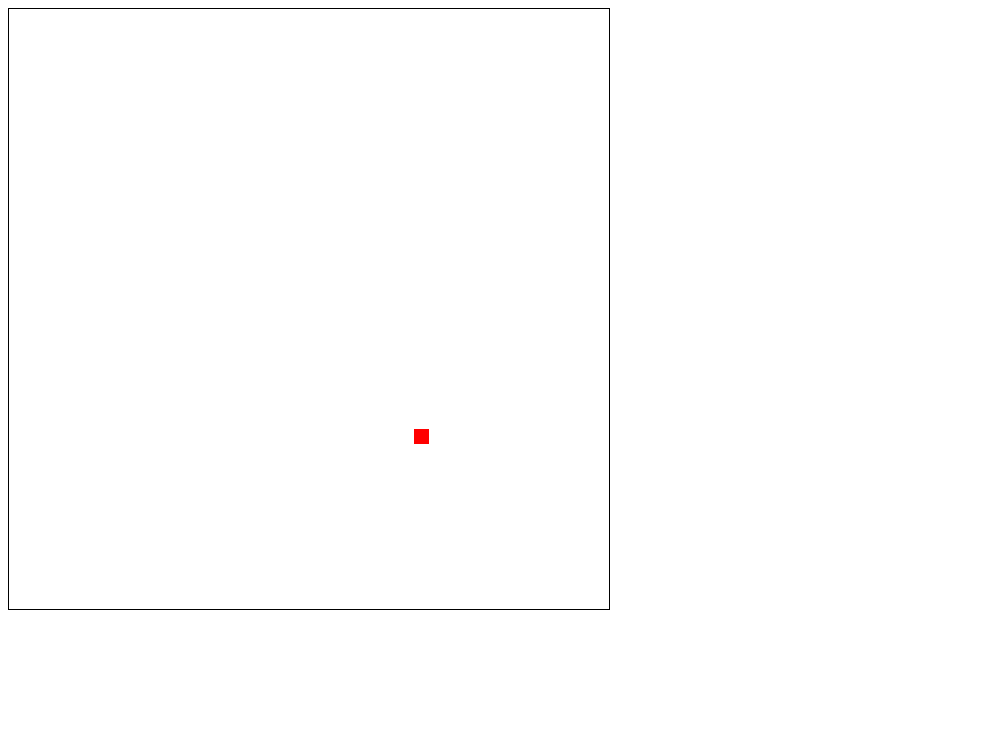
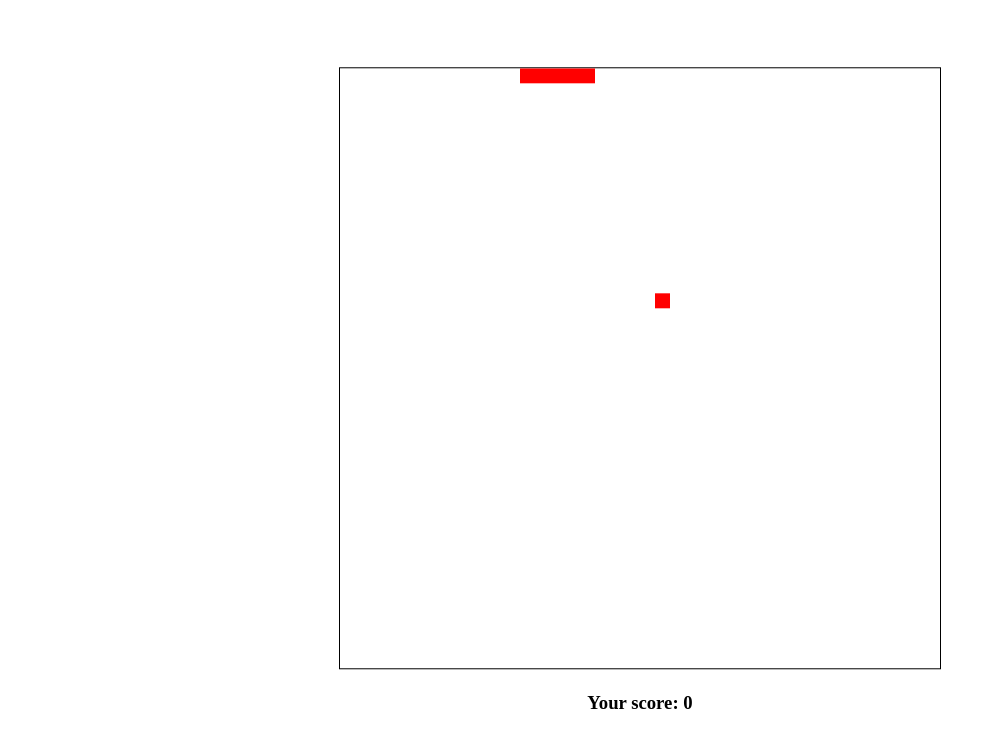
Before and after one commit to adrianovalente/snake-world, a plain HTML site: page index.html in a window 1280 px wide. Shown: the whole page, without its empty margins (0-996 px from the left). Drawn offline with Linux system fonts and the light colour scheme.

Commit message:
added score

```diff
--- a/index.html
+++ b/index.html
@@ -6,10 +6,22 @@
     #canvas {
       border: 1px solid;
     }
+
+    #game-container {
+      position: absolute;
+      top: 50%;
+      left: 50%;
+      transform: translate(-50%, -50%);
+      text-align: center;
+    }
+
   </style>
 </head>
 <body>
-  <canvas id="canvas" width="600" height="600"></canvas>
+  <div id="game-container">
+    <canvas id="canvas" width="600" height="600"></canvas><br/>
+    <h3 id="score-label">Your score: 0</h3>
+  </div>
 </body>
 
 
@@ -19,26 +31,19 @@
 
   var c = document.getElementById('canvas');
   var ctx = c.getContext('2d');
-  var interval;
-  var food;
+  var interval, food, direction, snake, score;
   var can_turn = true;
+  var maxScore = 0;
 
   var size = { x: c.width / scenario.width, y: c.height / scenario.height }
 
-
-  var snake = [];
 
   var Direction = {
     RIGHT: 0, LEFT: 1,
     UP: 2, DOWN: 3
   };
-  var direction = Direction.RIGHT;
 
-  init_food();
-  init_snake();
-  update_snake();
-  interval = setInterval(update_snake, 60);
-
+  start();
 
   // listening to keyboard events
   window.addEventListener('keydown', function(e) {
@@ -78,16 +83,34 @@
     snake.push(new_head);
 
     if(new_head.x == food.x && new_head.y == food.y) {
+
+      score++;
+      document.getElementById('score-label').textContent = 'Your score: ' + score;
+
       init_food();
+
     } else {
       snake.shift();
     }
+
+    if (should_die()) die();
 
     draw();
     can_turn = true;
 
   }
 
+
+  function should_die() {
+    var snake_head = snake[snake.length - 1];
+    if (snake_head.x < 0 || snake_head.x > scenario.width) return true;
+    if (snake_head.y < 0 || snake_head.y > scenario.height) return true;
+
+    for (var i = 0; i < snake.length - 1; i++) {
+      var pixel = snake[i];
+      if (pixel.x == snake_head.x && pixel.y == snake_head.y) return true;
+    }
+  }
 
   function draw() {
 
@@ -105,7 +128,23 @@
 
   }
 
+  function die() {
+    clearInterval(interval);
+    if (score > maxScore) maxScore = score;
+    alert('You lost!\nYour score: ' + score + '\nMax score: ' + maxScore);
+    start();
+  }
 
+  function start() {
+    score = 0;
+    document.getElementById('score-label').textContent = 'Your score: ' + score;
+    direction = Direction.RIGHT;
+    snake = [];
+    init_food();
+    init_snake();
+    update_snake();
+    interval = setInterval(update_snake, 60);
+  }
 
 
 
```
